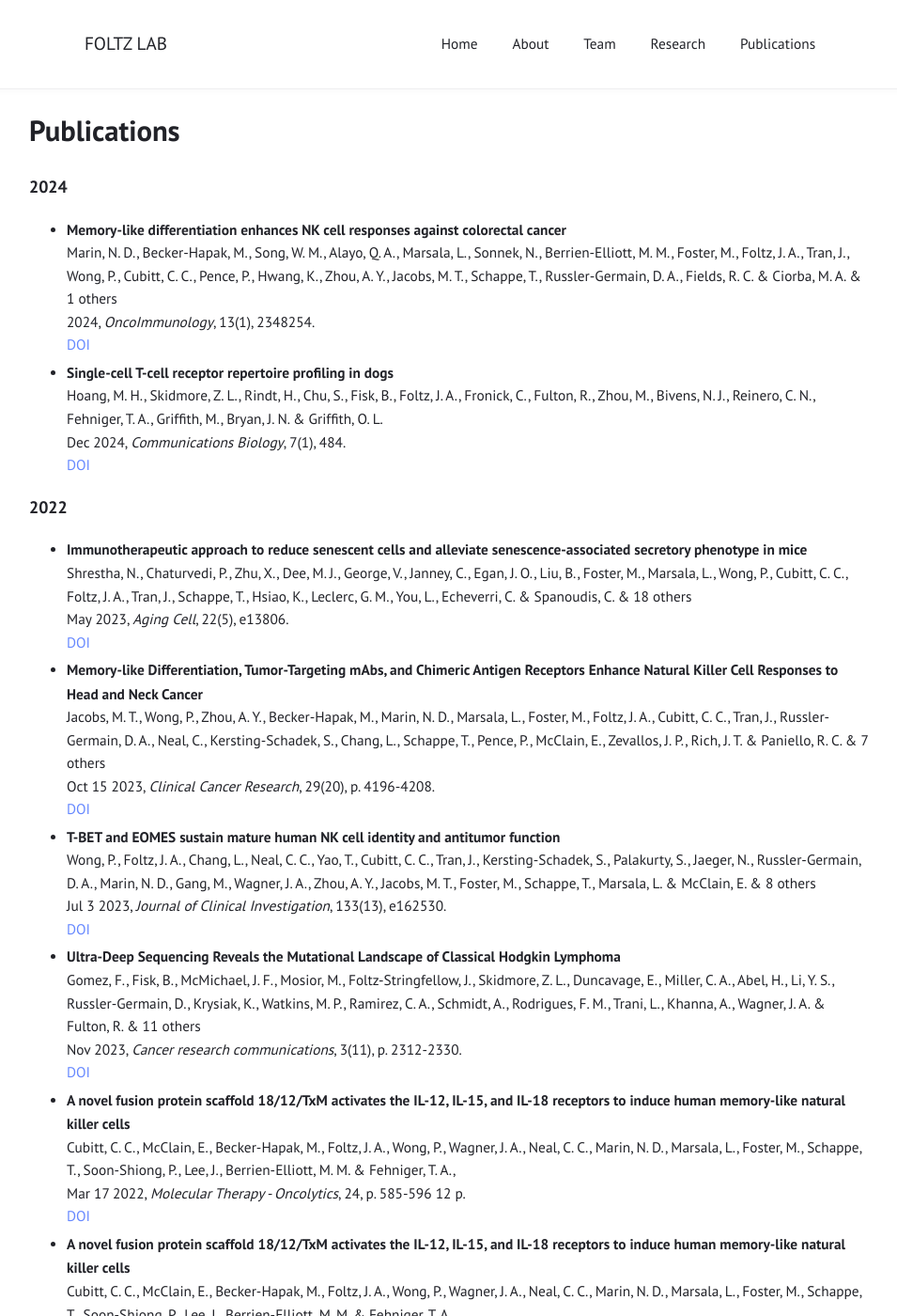
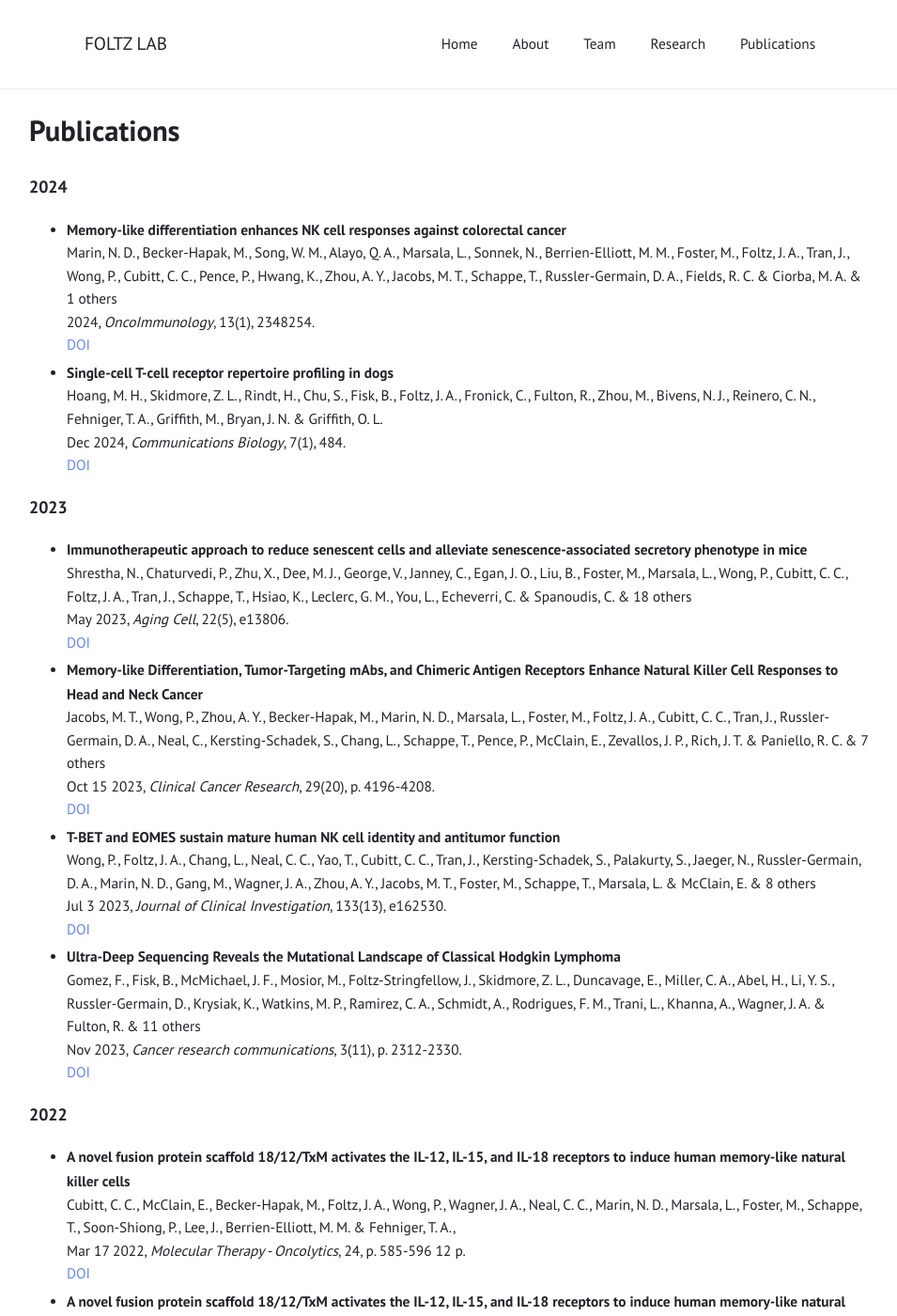
Before and after one commit to Foltz-Lab/Foltz-Lab.github.io, a Jekyll site: the page built from publications.html, in a window 1280 px wide and 1400 px high. Shown: the whole window at 94% size, without its empty margins (161-1116 px from the left). Built offline with Jekyll 4.4.1, drawn with Linux system fonts in a browser that asks for light colours; some of the changed text lies outside the part shown.

Commit message:
Update publications.html

```diff
--- a/publications.html
+++ b/publications.html
@@ -28,9 +28,9 @@ title: "Publications"
     </ul>
   </div>
 
-  <!-- Publications for 2022 -->
+  <!-- Publications for 2023 -->
   <div class="year-section">
-       <h3>2022</h3>
+       <h3>2023</h3>
        <ul>
 
     <li>
@@ -69,6 +69,13 @@ title: "Publications"
         <br>
         <a href="https://doi.org/10.1158/2577-8309.CRC-23-0512" target="_blank">DOI</a>
     </li>
+ </ul>
+  </div>
+
+  <!-- Publications for 2022 -->
+  <div class="year-section">
+       <h3>2022</h3>
+       <ul>
     <li>
         <strong>A novel fusion protein scaffold 18/12/TxM activates the IL-12, IL-15, and IL-18 receptors to induce human memory-like natural killer cells</strong>
         <br>
@@ -114,6 +121,13 @@ title: "Publications"
         <br>
         <a href="https://doi.org/10.1016/j.omto.2022.02.009" target="_blank">DOI</a>
     </li>
+ </ul>
+  </div>
+
+  <!-- Publications for 2021 -->
+  <div class="year-section">
+       <h3>2021</h3>
+       <ul>
     <li>
         <strong>Defining the AHR-regulated transcriptome in NK cells reveals gene expression programs relevant to development and function</strong>
         <br>
@@ -141,6 +155,13 @@ title: "Publications"
         <br>
         <a href="https://doi.org/10.1016/j.omto.2022.02.009" target="_blank">DOI</a>
     </li>
+ </ul>
+  </div>
+
+  <!-- Publications for 2020 -->
+  <div class="year-section">
+       <h3>2020</h3>
+       <ul>
     <li>
         <strong>Blood and tissue biomarker analysis in dogs with osteosarcoma treated with palliative radiation and intra-tumoral autologous natural killer cell transfer</strong>
         <br>
@@ -177,6 +198,13 @@ title: "Publications"
         <br>
         <a href="https://doi.org/10.1016/j.celrep.2020.107720" target="_blank">DOI</a>
     </li>
+ </ul>
+  </div>
+
+  <!-- Publications for 2019 -->
+  <div class="year-section">
+       <h3>2019</h3>
+       <ul>
     <li>
         <strong>Education-dependent activation of glycolysis promotes the cytolytic potency of licensed human natural killer cells</strong>
         <br>
@@ -186,6 +214,13 @@ title: "Publications"
         <br>
         <a href="https://doi.org/10.1016/j.jaci.2018.06.052" target="_blank">DOI</a>
     </li>
+ </ul>
+  </div>
+
+  <!-- Publications for 2018 -->
+  <div class="year-section">
+       <h3>2018</h3>
+       <ul>
     <li>
         <strong>Generation of knock-out primary and expanded human NK cells using Cas9 ribonucleoproteins</strong>
         <br>
@@ -213,6 +248,13 @@ title: "Publications"
         <br>
         <a href="https://doi.org/10.3390/cancers10110423" target="_blank">DOI</a>
     </li>
+ </ul>
+  </div>
+
+  <!-- Publications for 2017 -->
+  <div class="year-section">
+       <h3>2017</h3>
+       <ul>
     <li>
         <strong>Radiotherapy enhances natural killer cell cytotoxicity and localization in pre-clinical canine sarcomas and first-in-dog clinical trial</strong>
         <br>
@@ -222,6 +264,13 @@ title: "Publications"
         <br>
         <a href="https://doi.org/10.1186/s40425-017-0300-9" target="_blank">DOI</a>
     </li>
+ </ul>
+  </div>
+
+  <!-- Publications for 2016 -->
+  <div class="year-section">
+       <h3>2016</h3>
+       <ul>
     <li>
         <strong>NCR1 expression identifies canine natural killer cell subsets with phenotypic similarity to human natural killer cells</strong>
         <br>
```
